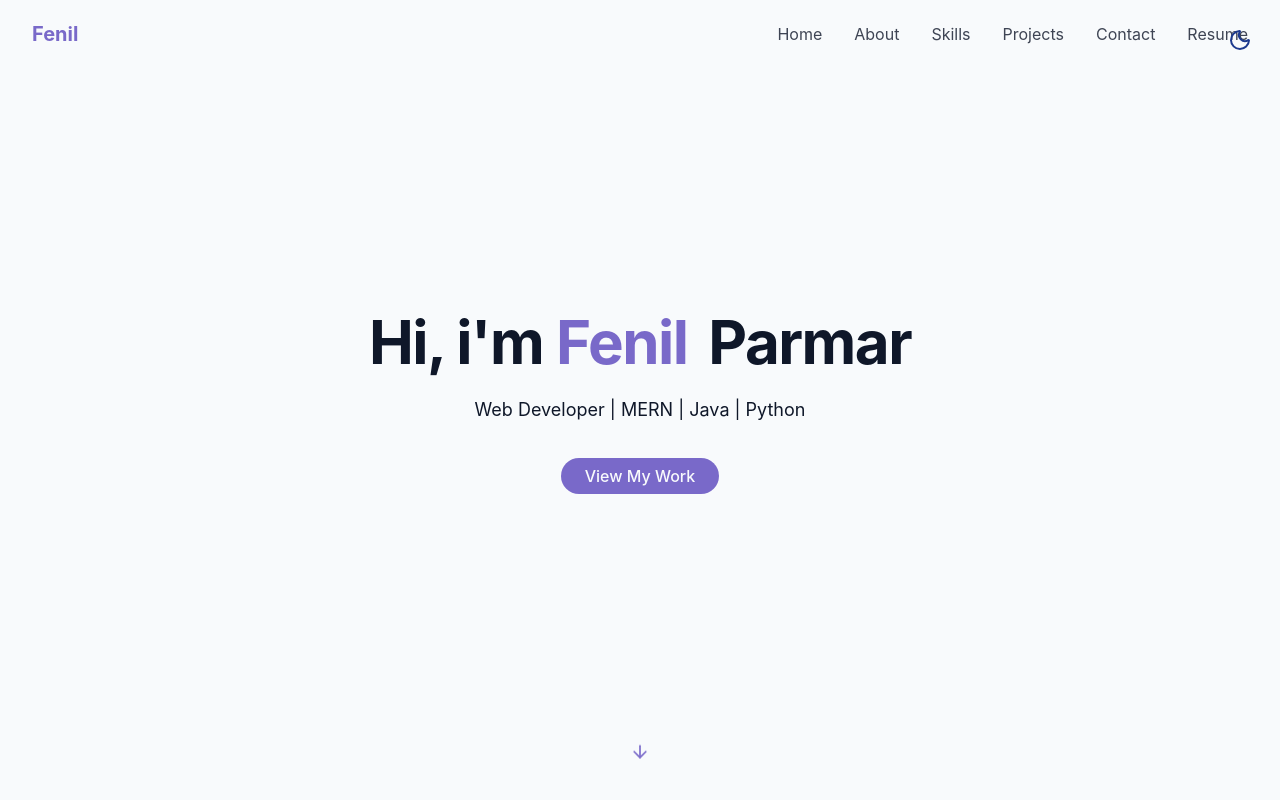
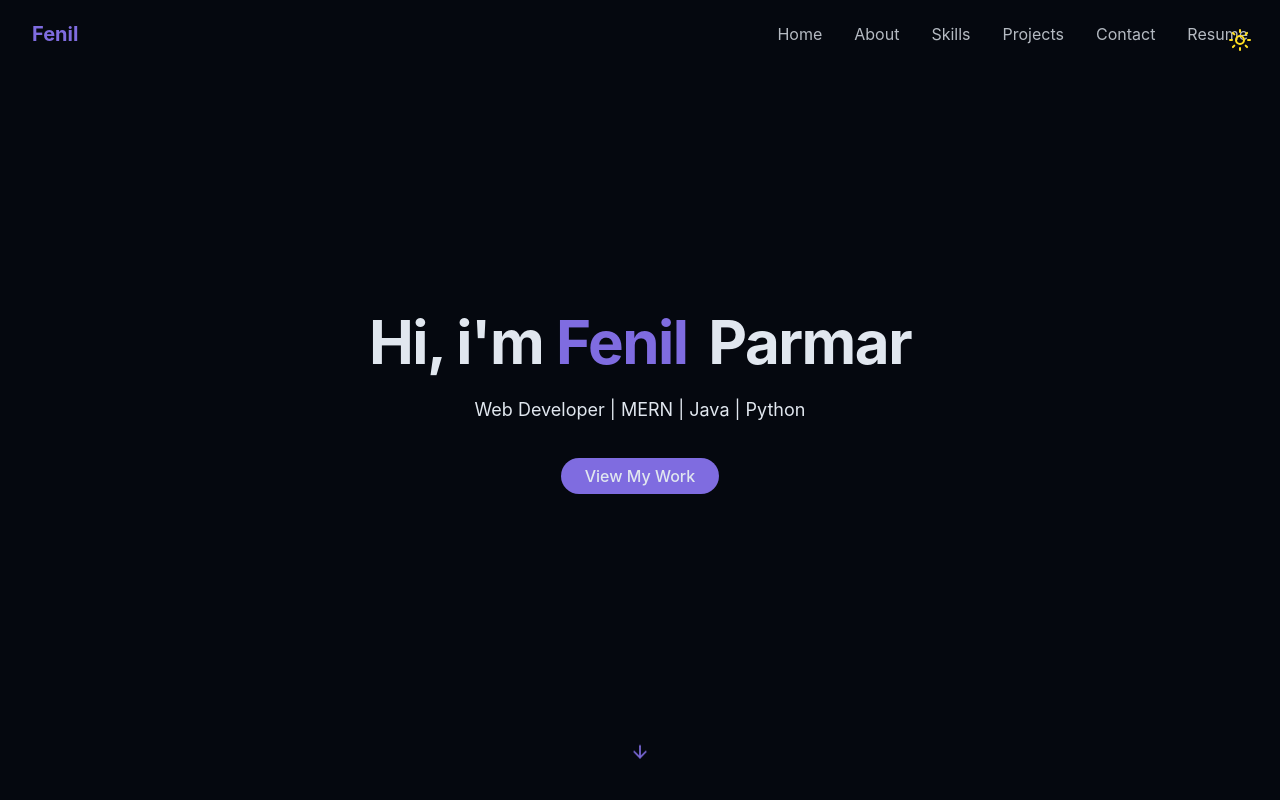
Before and after one commit to fenil321/my_portfolio, a React (Vite) app: page / in a window 1280 px wide. Shown: the top 800 px of the page. Built offline with nearby package versions, Linux system fonts and the light colour scheme.

Commit message:
initial commit

```diff
--- a/src/components/ThemeToggle.jsx
+++ b/src/components/ThemeToggle.jsx
@@ -1,5 +1,5 @@
 import { Moon, Sun } from 'lucide-react';
-import React, { useEffect, useState } from 'react'
+import React, { useEffect, useState } from 'react';
 import { cn } from '../lib/utils';
 
 const ThemeToggle = () => {
@@ -7,40 +7,93 @@ const ThemeToggle = () => {
 
   useEffect(() => {
     const storedTheme = localStorage.getItem("theme");
-        if (storedTheme == "dark") {
+
+    // Default to dark mode if no theme is stored
+    if (storedTheme === "dark" || storedTheme === null) {
       SetIsDarkMode(true);
       document.documentElement.classList.add("dark");
+      localStorage.setItem("theme", "dark"); // set it if it wasn't already
+    } else {
+      SetIsDarkMode(false);
+      document.documentElement.classList.remove("dark");
     }
-        else{
-            localStorage.setItem("theme","light");
-            SetIsDarkMode(false);
-        }
-    }, [])
+  }, []);
 
   const toggleTheme = () => {
-        if(isDarkMode){
+    if (isDarkMode) {
       document.documentElement.classList.remove("dark");
-            localStorage.setItem("theme","light");
+      localStorage.setItem("theme", "light");
       SetIsDarkMode(false);
-        }else{
+    } else {
       document.documentElement.classList.add("dark");
-            localStorage.setItem("theme","dark");
+      localStorage.setItem("theme", "dark");
       SetIsDarkMode(true);
     }
-    }
+  };
+
   return (
-    <button onClick={toggleTheme} className={cn("fixed max-sm:hidden top-5 right-5 z-50 p-2 rounded-full transition-colors duration-300",
+    <button
+      onClick={toggleTheme}
+      className={cn(
+        "fixed max-sm:hidden top-5 right-5 z-50 p-2 rounded-full transition-colors duration-300",
         "focus-outline-hidden"
-    )}>
-        {" "}
+      )}
+    >
       {isDarkMode ? (
-            <Sun className='h-6 w-6 text-yellow-300'/>
+        <Sun className="h-6 w-6 text-yellow-300" />
       ) : (
-            <Moon className='h-6 w-6 text-blue-900'/>
+        <Moon className="h-6 w-6 text-blue-900" />
       )}
+    </button>
+  );
+};
 
-    </button>
-  )
-}
+export default ThemeToggle;
 
-export default ThemeToggle
+
+// import { Moon, Sun } from 'lucide-react';
+// import React, { useEffect, useState } from 'react'
+// import { cn } from '../lib/utils';
+
+// const ThemeToggle = () => {
+//     const [isDarkMode, SetIsDarkMode] = useState(false);
+
+//     useEffect(() => {
+//         const storedTheme = localStorage.getItem("theme");
+//         if (storedTheme == "dark") {
+//             SetIsDarkMode(true);
+//             document.documentElement.classList.add("dark");
+//         }
+//         else{
+//             localStorage.setItem("theme","light");
+//             SetIsDarkMode(false);
+//         }
+//     }, [])
+
+//     const toggleTheme = () => {
+//         if(isDarkMode){
+//             document.documentElement.classList.remove("dark");
+//             localStorage.setItem("theme","light");
+//             SetIsDarkMode(false);
+//         }else{
+//             document.documentElement.classList.add("dark");
+//             localStorage.setItem("theme","dark");
+//             SetIsDarkMode(true);
+//         }
+//     }
+//   return (
+//     <button onClick={toggleTheme} className={cn("fixed max-sm:hidden top-5 right-5 z-50 p-2 rounded-full transition-colors duration-300",
+//         "focus-outline-hidden"
+//     )}>
+//         {" "}
+//         {isDarkMode ? (
+//             <Sun className='h-6 w-6 text-yellow-300'/>
+//         ) : (
+//             <Moon className='h-6 w-6 text-blue-900'/>
+//         )}
+
+//     </button>
+//   )
+// }
+
+// export default ThemeToggle
```
Lines whose indentation alone changed are shown as unchanged.
